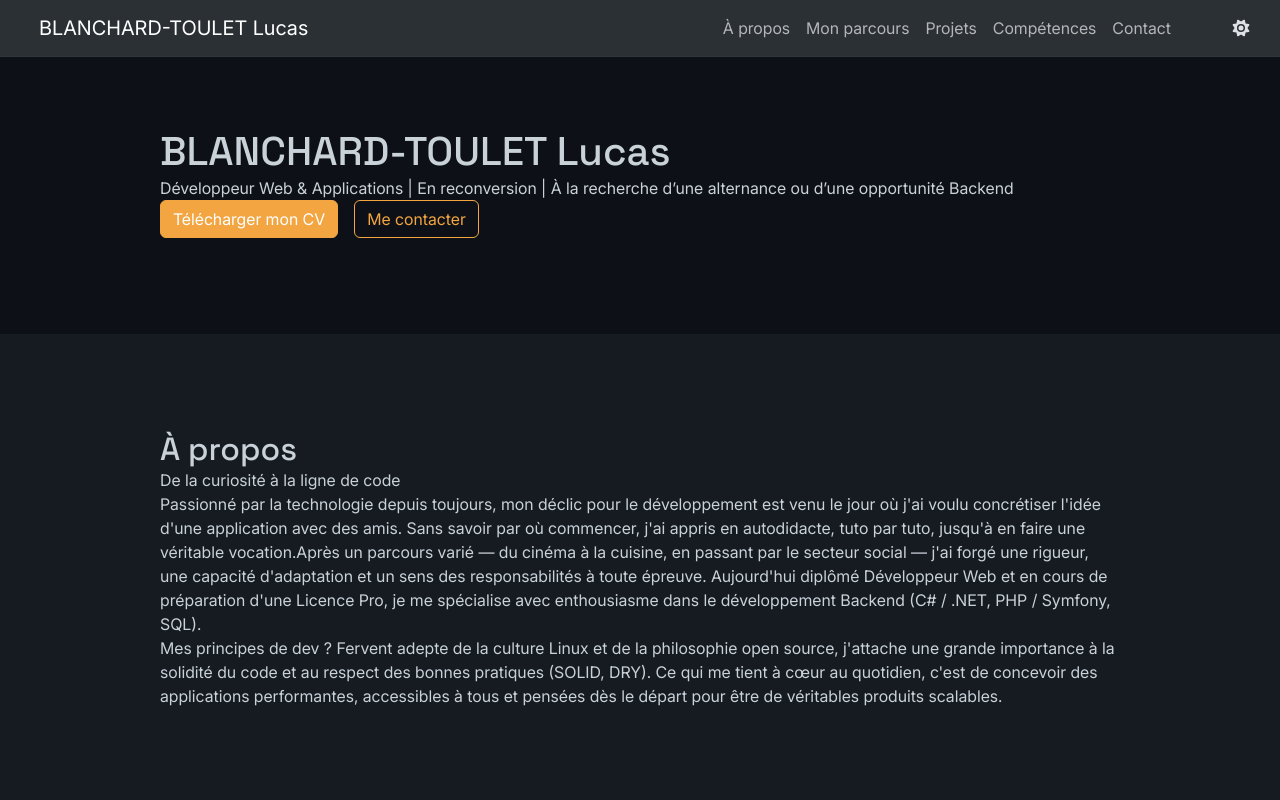
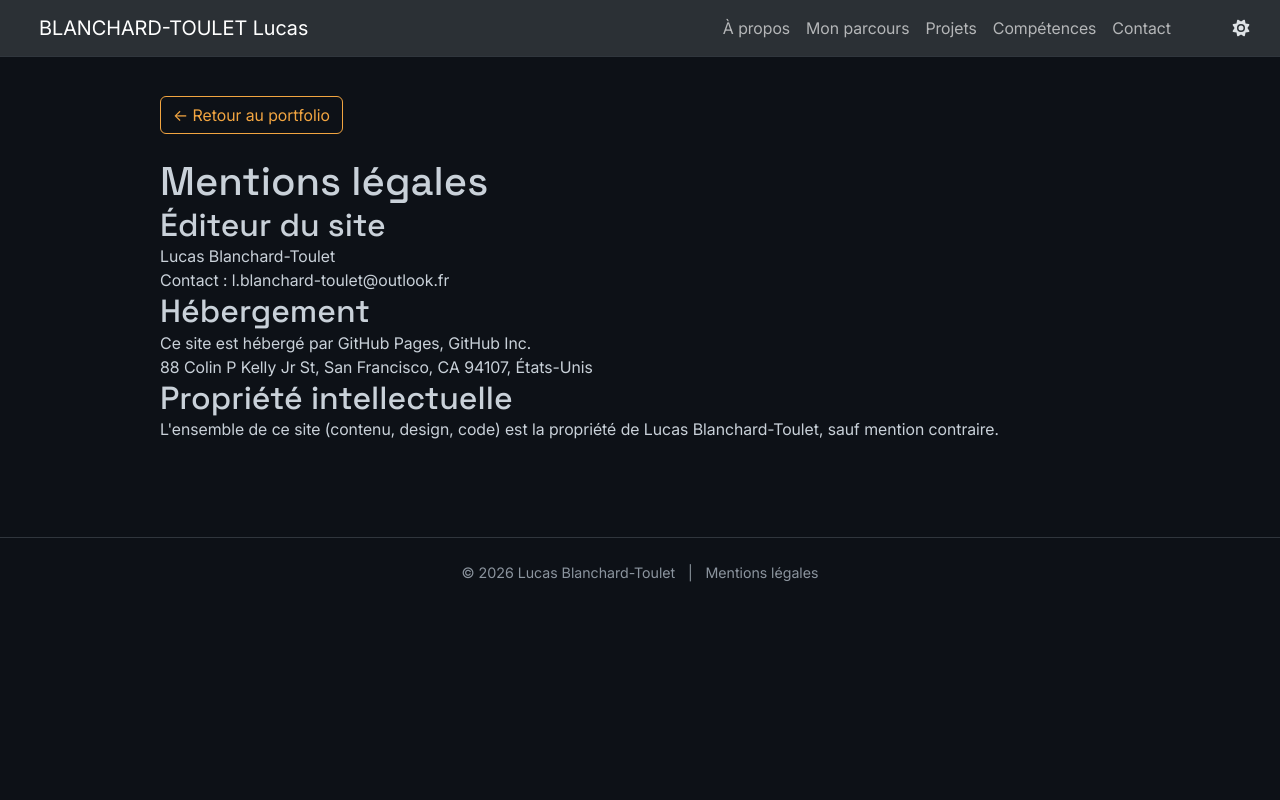
Before and after one commit to L4MI-BT/Portfolio-Lucas, a React (Vite) app: page /mentions-legales in a window 1280 px wide. Shown: the top 800 px of the page. Built offline with nearby package versions, Linux system fonts and the light colour scheme.

Commit message:
Ajout React Router, page Mentions légales, footer, navigation par ancres corrigée

```diff
--- a/package.json
+++ b/package.json
@@ -15,7 +15,9 @@
     "@fortawesome/react-fontawesome": "^3.5.0",
     "bootstrap": "^5.3.8",
     "react": "^19.2.7",
-    "react-dom": "^19.2.7"
+    "react-dom": "^19.2.7",
+    "react-router-dom": "^7.18.1",
+    "react-router-hash-link": "^2.4.3"
   },
   "devDependencies": {
     "@eslint/js": "^10.0.1",
--- a/src/App.css
+++ b/src/App.css
@@ -300,3 +300,28 @@ section:nth-of-type(even) {
 .contact-link svg {
   font-size: 1.2rem;
 }
+
+/* ==========================================================================
+   Footer
+   ========================================================================== */
+
+.site-footer {
+  text-align: center;
+  padding: 1.5rem;
+  border-top: 1px solid var(--border);
+  color: var(--text-muted);
+  font-size: 0.9rem;
+}
+
+.site-footer a {
+  color: var(--text-muted);
+  text-decoration: none;
+}
+
+.site-footer a:hover {
+  color: var(--accent);
+}
+
+.footer-separator {
+  margin: 0 0.8rem;
+}
--- a/src/App.tsx
+++ b/src/App.tsx
@@ -1,28 +1,21 @@
 import './App.css'
-import Hero from './components/Hero'
+import { Routes, Route } from 'react-router-dom'
 import Navbar from './components/Navbar'
-import About from './components/About'
-import Projects from './components/Projects'
-import Skills from './components/Skills'
-import Contact from './components/Contact'
-import Parcours from './components/Parcours'
+import Home from './pages/Home'
+import MentionsLegales from './pages/MentionsLegales'
+import Footer from './components/Footer'
 
 function App() {
   return (
     <>
       <Navbar />
 
-      <Hero />
+      <Routes>
+        <Route path="/" element={<Home />} />
+        <Route path="/mentions-legales" element={<MentionsLegales />} />
+      </Routes>
 
-      <About />
-
-      <Parcours />
-
-      <Projects />
-
-      <Skills />
-
-      <Contact />
+      <Footer />
     </>
   )
 }
--- a/src/components/Contact.tsx
+++ b/src/components/Contact.tsx
@@ -14,7 +14,7 @@ function Contact() {
           l.blanchard-toulet@outlook.fr
         </a>
 
-        <a href="/BLANCHARD-TOULET_LUCAS_CV_alternance.pdf" target="_blank" rel="noopener noreferrer" className="btn btn-primary contact-cv">
+        <a href="/Blanchard-Toulet_Lucas_CV_alternance.pdf" target="_blank" rel="noopener noreferrer" className="btn btn-primary contact-cv">
           <FontAwesomeIcon icon={faFileArrowDown} className="me-2" />
           Télécharger mon CV
         </a>
--- /dev/null
+++ b/src/components/Footer.tsx
@@ -0,0 +1,17 @@
+import { Link } from 'react-router-dom'
+
+function Footer() {
+  const anneeActuelle = new Date().getFullYear()
+
+  return (
+    <footer className="site-footer">
+      <p>
+        © {anneeActuelle} Lucas Blanchard-Toulet
+        <span className="footer-separator">|</span>
+        <Link to="/mentions-legales">Mentions légales</Link>
+      </p>
+    </footer>
+  )
+}
+
+export default Footer
--- a/src/components/Navbar.tsx
+++ b/src/components/Navbar.tsx
@@ -1,10 +1,11 @@
 import ThemeToggle from './ThemeToggle'
+import { HashLink } from 'react-router-hash-link'
 
 function Navbar() {
   return (
     <nav className="navbar navbar-expand-lg bg-body-tertiary fixed-top">
         <div className="container">
-          <a className="navbar-brand" href="#accueil">BLANCHARD-TOULET Lucas</a>
+          <HashLink className="navbar-brand" to="/">BLANCHARD-TOULET Lucas</HashLink>
           <button
             className="navbar-toggler"
             type="button"
@@ -16,19 +17,19 @@ function Navbar() {
           <div className="collapse navbar-collapse" id="navMenu">
             <ul className="navbar-nav ms-auto">
               <li className="nav-item">
-                <a className="nav-link" href="#a-propos">À propos</a>
+                <HashLink className='nav-link' to="/#a-propos">À propos</HashLink>
               </li>
               <li className="nav-item">
-                <a className="nav-link" href="#parcours">Mon parcours</a>
+                <HashLink className='nav-link' to="/#parcours">Mon parcours</HashLink>
               </li>
               <li className="nav-item">
-                <a className="nav-link" href="#projets">Projets</a>
+                <HashLink className='nav-link' to="/#projets">Projets</HashLink>
               </li>
               <li className="nav-item">
-                <a className="nav-link" href="#competences">Compétences</a>
+                <HashLink className='nav-link' to="/#competences">Compétences</HashLink>
               </li>
               <li className="nav-item">
-                <a className="nav-link" href="#contact">Contact</a>
+                <HashLink className='nav-link' to="/#contact">Contact</HashLink>
               </li>
             </ul>
           </div>
--- a/src/main.tsx
+++ b/src/main.tsx
@@ -1,5 +1,6 @@
 import { StrictMode } from 'react'
 import { createRoot } from 'react-dom/client'
+import { BrowserRouter } from 'react-router-dom'
 import 'bootstrap/dist/css/bootstrap.min.css'
 import 'bootstrap/dist/js/bootstrap.bundle.min.js'
 import './index.css'
@@ -7,6 +8,8 @@ import App from './App.tsx'
 
 createRoot(document.getElementById('root')!).render(
   <StrictMode>
-    <App />
+    <BrowserRouter>
+      <App />
+    </BrowserRouter>
   </StrictMode>,
 )
--- /dev/null
+++ b/src/pages/Home.tsx
@@ -0,0 +1,27 @@
+import Hero from '../components/Hero'
+import About from '../components/About'
+import Parcours from '../components/Parcours'
+import Skills from '../components/Skills'
+import Projects from '../components/Projects'
+import Contact from '../components/Contact'
+
+function Home() {
+  return (
+    <>
+
+      <Hero />
+
+      <About />
+
+      <Parcours />
+
+      <Projects />
+
+      <Skills />
+
+      <Contact />
+    </>
+  )
+}
+
+export default Home
--- /dev/null
+++ b/src/pages/MentionsLegales.tsx
@@ -0,0 +1,31 @@
+import { Link } from 'react-router-dom'
+
+function MentionsLegales() {
+  return (
+    <section className="mentions-legales">
+      <Link to="/" className="btn btn-outline-primary mb-4">
+        ← Retour au portfolio
+      </Link>
+      <h1>Mentions légales</h1>
+
+      <h2>Éditeur du site</h2>
+      <p>
+        Lucas Blanchard-Toulet<br />
+        Contact : l.blanchard-toulet@outlook.fr
+      </p>
+
+      <h2>Hébergement</h2>
+      <p>
+        Ce site est hébergé par GitHub Pages, GitHub Inc.<br />
+        88 Colin P Kelly Jr St, San Francisco, CA 94107, États-Unis
+      </p>
+
+      <h2>Propriété intellectuelle</h2>
+      <p>
+        L'ensemble de ce site (contenu, design, code) est la propriété de Lucas Blanchard-Toulet, sauf mention contraire.
+      </p>
+    </section>
+  )
+}
+
+export default MentionsLegales
```
Also changed, not shown: 1 other file (tests, documents, lock files or other folders).
